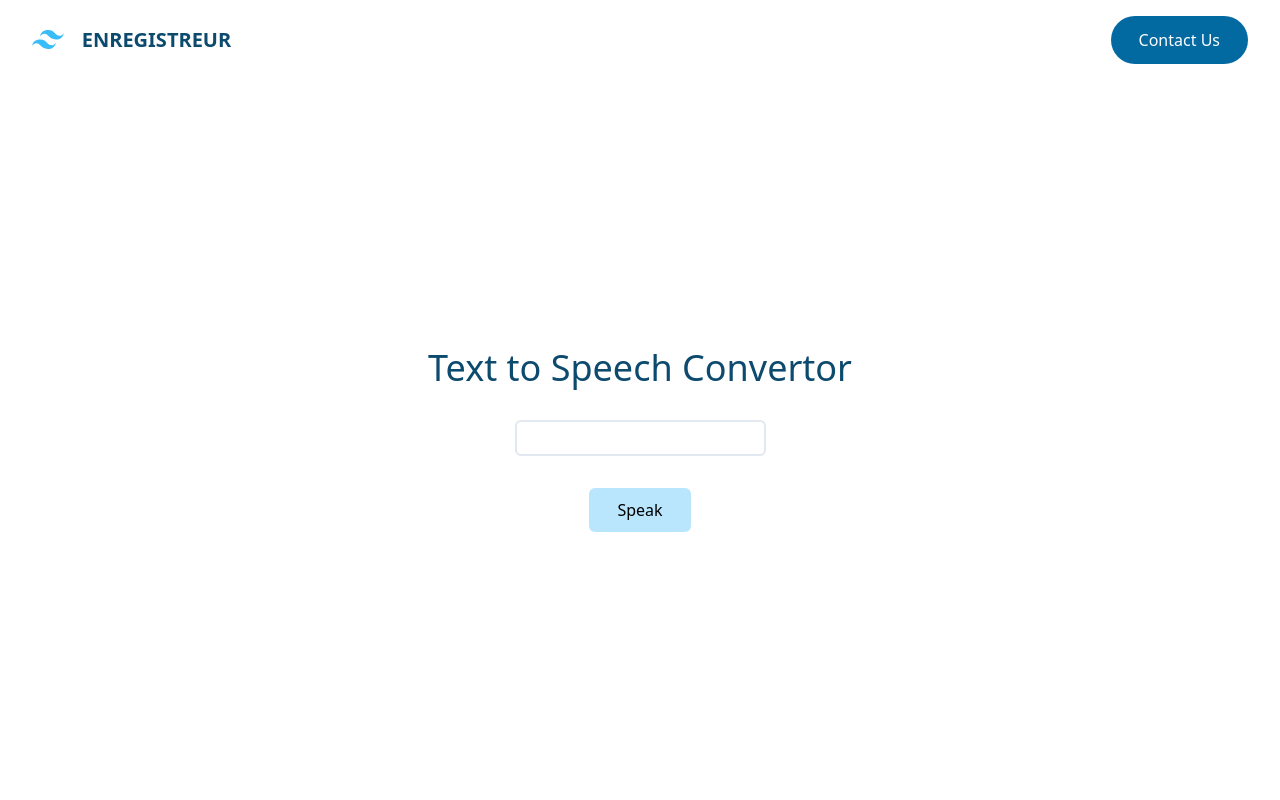
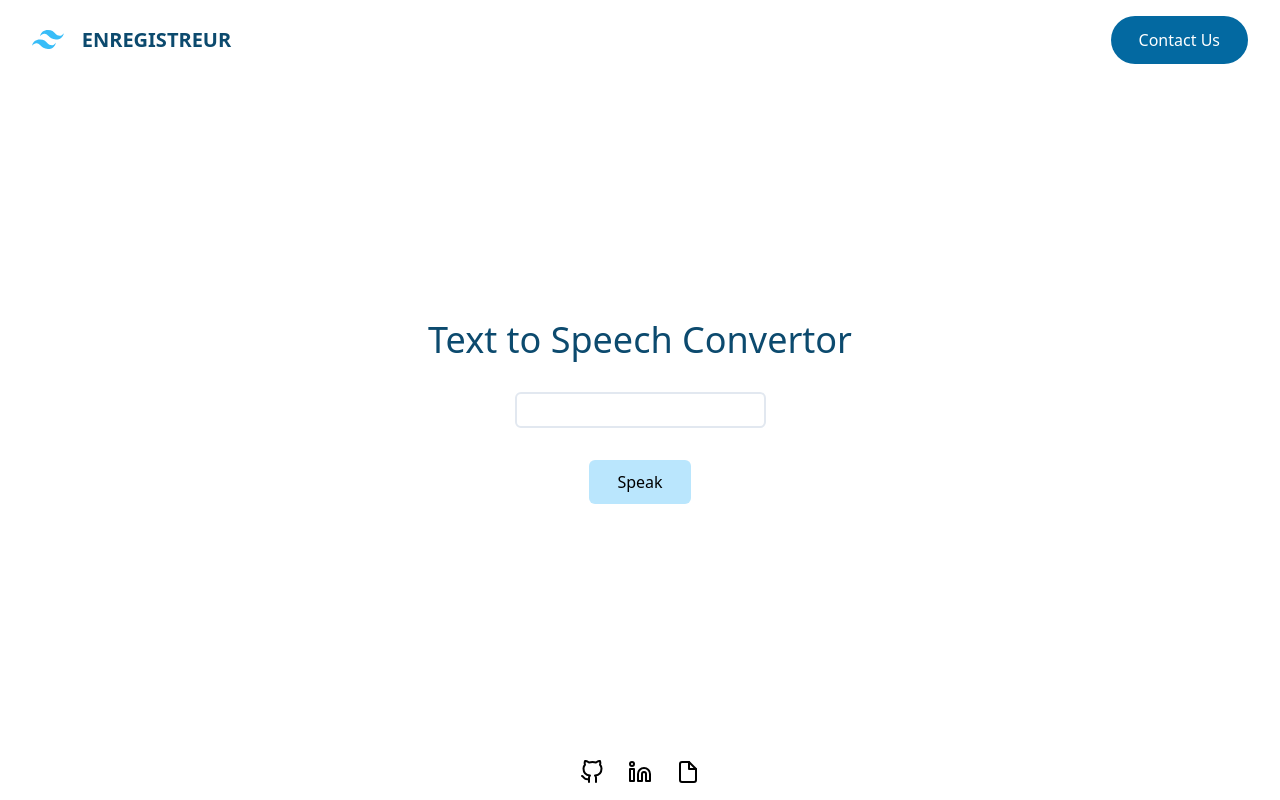
Before and after one commit to snehasharma1111/text-to-speech, a plain HTML site: page index.html in a window 1280 px wide. Drawn offline with nearby package versions, Linux system fonts and the light colour scheme.

Commit message:
created footer

```diff
--- a/app.js
+++ b/app.js
@@ -1,8 +1,10 @@
-const form = document.querySelector('form');
+const form = document.querySelector("form");
 
-form.addEventListener('submit', (e) => {
-  e.preventDefault();
-  const text = form.querySelector('input').value;
-  const utterance = new SpeechSynthesisUtterance(text);
-  window.speechSynthesis.speak(utterance);
-})
+form.addEventListener("submit", (e) => {
+	e.preventDefault();
+	const text = form.querySelector("input").value;
+	const utterance = new SpeechSynthesisUtterance(text);
+	window.speechSynthesis.speak(utterance);
+});
+
+feather.replace();
--- a/index.html
+++ b/index.html
@@ -4,12 +4,14 @@
 		<meta charset="UTF-8" />
 		<meta name="viewport" content="width=device-width, initial-scale=1.0" />
 		<script src="https://cdn.tailwindcss.com"></script>
+		<script src="https://unpkg.com/feather-icons"></script>
 		<link rel="stylesheet" href="style.css" />
 		<title>Text to Speech</title>
+		<base href="" target="_blank">
 	</head>
 	<body class="h-screen flex justify-between items-center flex-col">
 		<header
-			class="flex justify-between items-center px-8 py-4 border-0.5 border-b-slate-200 w-screen"
+			class="flex justify-between items-center px-8 py-4 w-screen"
 		>
 			<a href="#" class="flex justify-start items-center gap-4">
 				<svg
@@ -54,6 +56,17 @@
 				</button>
 			</form>
 		</main>
+		<footer class="w-screen flex justify-center align-center px-8 py-4 gap-6" id="contact">
+			<a href="https://github.com/snehasharma1111">
+				<i data-feather="github"></i>
+			</a>
+			<a href="https://linkedin.com/in/snehasharma1111">
+				<i data-feather="linkedin"></i>
+			</a>
+			<a href="https://snehasharma1111.github.io/resume">
+				<i data-feather="file"></i>
+			</a>
+		</footer>
 		<script src="./app.js"></script>
 	</body>
 </html>
```
